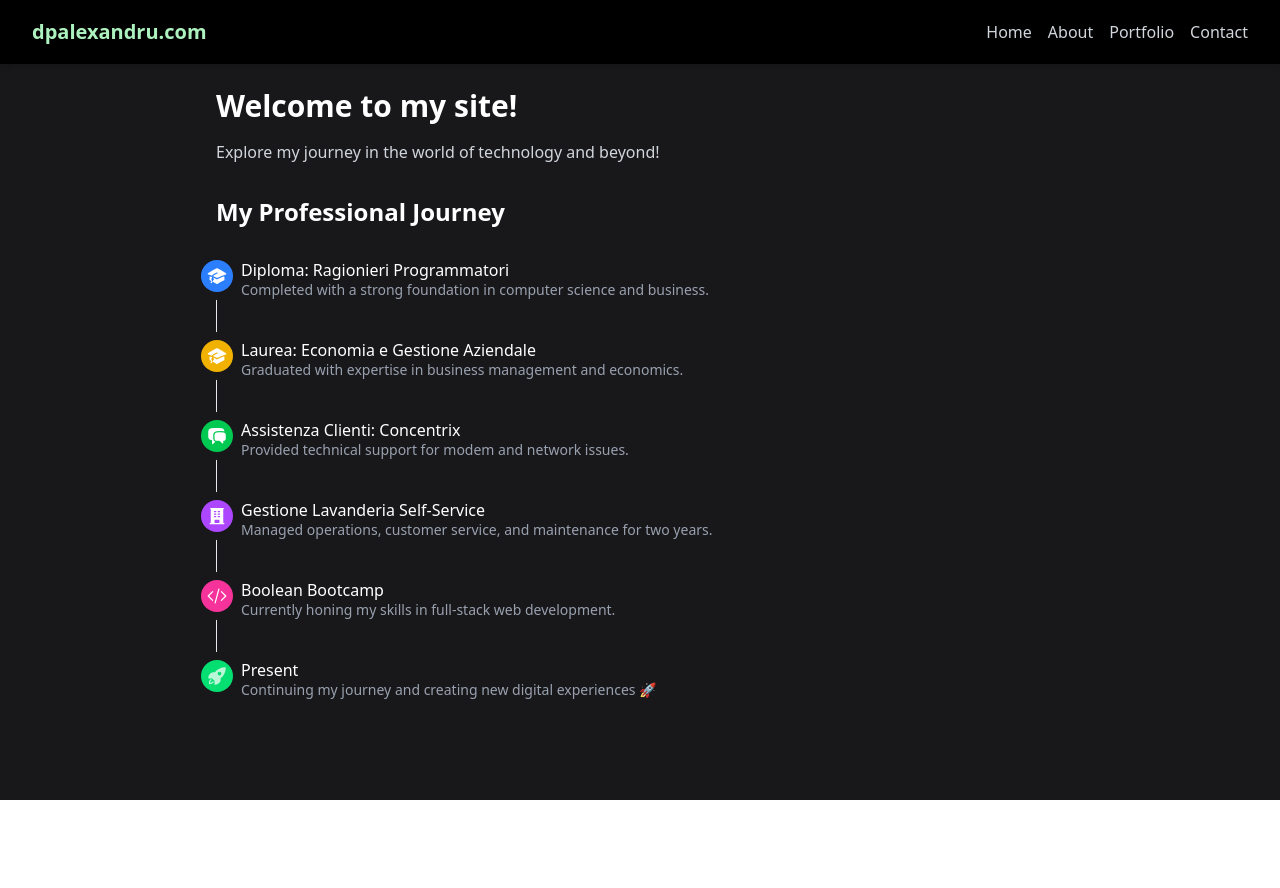
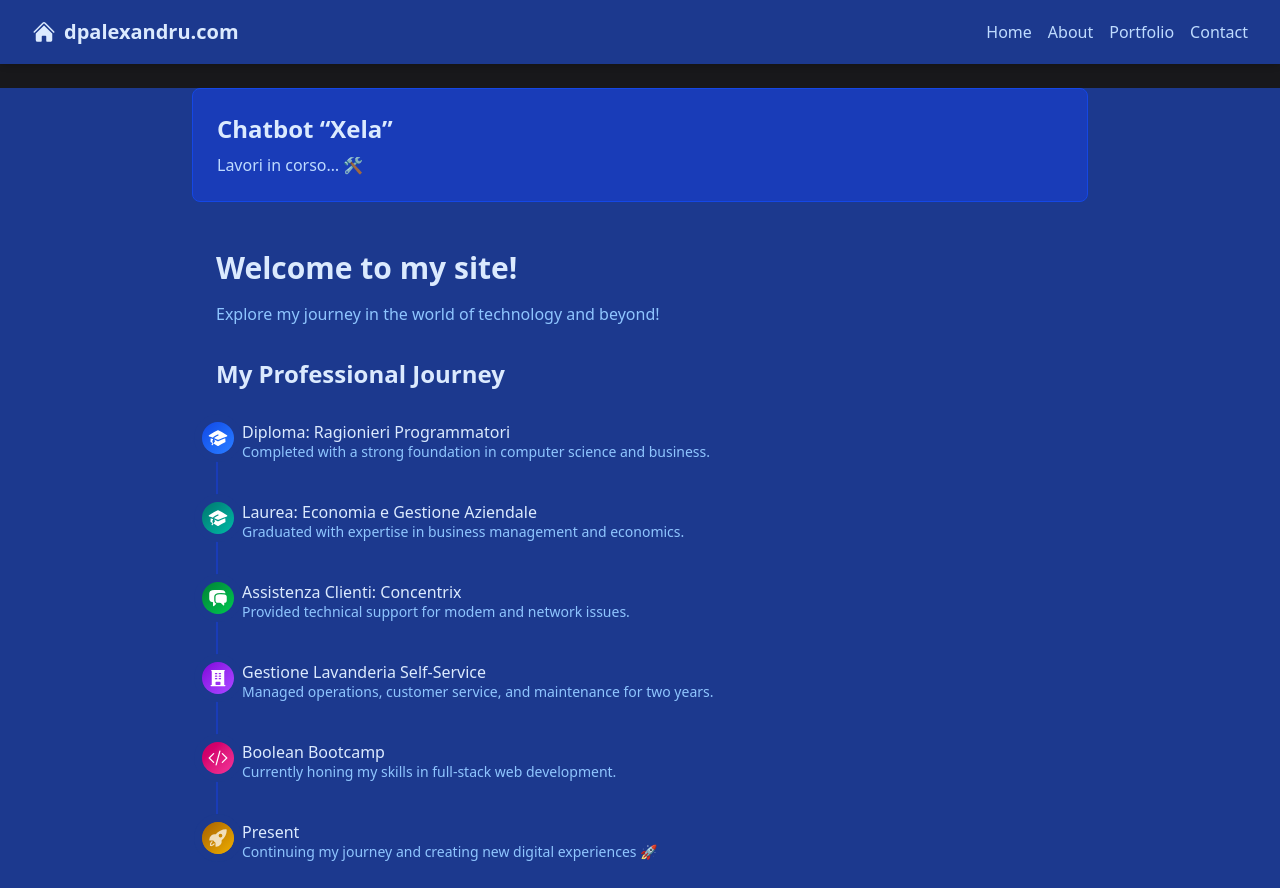
Before and after one commit to dpalexandru/dpalexandru.com, a React (Vite) app: page / in a window 1280 px wide. Before the commit the page ends 800 px from the top, so only its background shows below. Built offline with nearby package versions, Linux system fonts and the light colour scheme.

Commit message:
aggiunto sfondo blu e futuri lavori xela

```diff
--- a/src/components/Home.jsx
+++ b/src/components/Home.jsx
@@ -1,62 +1,89 @@
-// src/pages/Home.jsx
-import { AcademicCapIcon, BriefcaseIcon, ChatBubbleLeftRightIcon, BuildingOfficeIcon, CodeBracketIcon, RocketLaunchIcon } from '@heroicons/react/24/solid';
+// src/components/Home.jsx
+import React from 'react';
+import Xela from './Xela';
+import {
+  AcademicCapIcon,
+  ChatBubbleLeftRightIcon,
+  BuildingOfficeIcon,
+  CodeBracketIcon,
+  RocketLaunchIcon,
+} from '@heroicons/react/24/solid';
 
 const Home = () => {
   return (
-    <div className="p-6 max-w-4xl mx-auto text-white">
+    <div className="bg-blue-900 text-blue-100 min-h-screen">
+      {/* 1️⃣ Qui mettiamo Xela subito sotto la Navbar */}
+      <Xela />
+
+      {/* 2️⃣ Il contenuto “storico” della Home (timeline, etc.) */}
+      <div className="p-6 max-w-4xl mx-auto">
         <h1 className="text-3xl font-bold mb-4">Welcome to my site!</h1>
-      <p className="mb-8 text-gray-300">Explore my journey in the world of technology and beyond!</p>
+        <p className="mb-8 text-blue-300">
+          Explore my journey in the world of technology and beyond!
+        </p>
 
         {/* Timeline Professionale */}
         <section>
-        <h2 className="text-2xl font-bold mb-8">My Professional Journey</h2>
-        <ol className="relative border-l border-gray-200 dark:border-gray-700">
+          <h2 className="text-2xl font-bold mb-8 text-blue-100">My Professional Journey</h2>
+          <ol className="relative border-l-2 border-blue-800">
             <li className="mb-10 ml-6">
-            <span className="absolute flex items-center justify-center w-8 h-8 bg-blue-500 rounded-full -left-4 ring-8 ring-zinc-900 ">
+              <span className="absolute flex items-center justify-center w-8 h-8 bg-gradient-to-br from-blue-700 to-blue-500 rounded-full -left-4 ring-8 ring-blue-900">
                 <AcademicCapIcon className="w-5 h-5 text-white" />
               </span>
               <h3 className="font-medium leading-tight">Diploma: Ragionieri Programmatori</h3>
-            <p className="text-sm text-gray-400">Completed with a strong foundation in computer science and business.</p>
+              <p className="text-sm text-blue-300">
+                Completed with a strong foundation in computer science and business.
+              </p>
             </li>
             <li className="mb-10 ml-6">
-            <span className="absolute flex items-center justify-center w-8 h-8 bg-yellow-500 rounded-full -left-4 ring-8 ring-zinc-900">
+              <span className="absolute flex items-center justify-center w-8 h-8 bg-gradient-to-br from-teal-700 to-teal-500 rounded-full -left-4 ring-8 ring-blue-900">
                 <AcademicCapIcon className="w-5 h-5 text-white" />
               </span>
               <h3 className="font-medium leading-tight">Laurea: Economia e Gestione Aziendale</h3>
-            <p className="text-sm text-gray-400">Graduated with expertise in business management and economics.</p>
+              <p className="text-sm text-blue-300">
+                Graduated with expertise in business management and economics.
+              </p>
             </li>
             <li className="mb-10 ml-6">
-            <span className="absolute flex items-center justify-center w-8 h-8 bg-green-500 rounded-full -left-4 ring-8 ring-zinc-900">
+              <span className="absolute flex items-center justify-center w-8 h-8 bg-gradient-to-br from-green-700 to-green-500 rounded-full -left-4 ring-8 ring-blue-900">
                 <ChatBubbleLeftRightIcon className="w-5 h-5 text-white" />
               </span>
               <h3 className="font-medium leading-tight">Assistenza Clienti: Concentrix</h3>
-            <p className="text-sm text-gray-400">Provided technical support for modem and network issues.</p>
+              <p className="text-sm text-blue-300">
+                Provided technical support for modem and network issues.
+              </p>
             </li>
             <li className="mb-10 ml-6">
-            <span className="absolute flex items-center justify-center w-8 h-8 bg-purple-500 rounded-full -left-4 ring-8 ring-zinc-900">
+              <span className="absolute flex items-center justify-center w-8 h-8 bg-gradient-to-br from-purple-700 to-purple-500 rounded-full -left-4 ring-8 ring-blue-900">
                 <BuildingOfficeIcon className="w-5 h-5 text-white" />
               </span>
               <h3 className="font-medium leading-tight">Gestione Lavanderia Self-Service</h3>
-            <p className="text-sm text-gray-400">Managed operations, customer service, and maintenance for two years.</p>
+              <p className="text-sm text-blue-300">
+                Managed operations, customer service, and maintenance for two years.
+              </p>
             </li>
             <li className="mb-10 ml-6">
-            <span className="absolute flex items-center justify-center w-8 h-8 bg-pink-500 rounded-full -left-4 ring-8 ring-zinc-900">
+              <span className="absolute flex items-center justify-center w-8 h-8 bg-gradient-to-br from-pink-700 to-pink-500 rounded-full -left-4 ring-8 ring-blue-900">
                 <CodeBracketIcon className="w-5 h-5 text-white" />
               </span>
               <h3 className="font-medium leading-tight">Boolean Bootcamp</h3>
-            <p className="text-sm text-gray-400">Currently honing my skills in full-stack web development.</p>
+              <p className="text-sm text-blue-300">
+                Currently honing my skills in full-stack web development.
+              </p>
             </li>
             <li className="ml-6">
-            <span className="absolute flex items-center justify-center w-8 h-8 bg-green-400 rounded-full -left-4 ring-8 ring-zinc-900 ">
-            </span>
-            <span className="absolute flex items-center justify-center w-8 h-8 bg-green-400 rounded-full -left-4 ring-8 ring-zinc-900 animate-pulse">
+              <span className="absolute flex items-center justify-center w-8 h-8 bg-gradient-to-br from-yellow-700 to-yellow-500 rounded-full -left-4 ring-8 ring-blue-900 "></span>
+              <span className="absolute flex items-center justify-center w-8 h-8 bg-gradient-to-br from-yellow-700 to-yellow-500 rounded-full -left-4 ring-8 ring-blue-900 animate-pulse">
                 <RocketLaunchIcon className="w-5 h-5 text-white" />
               </span>
               <h3 className="font-medium leading-tight">Present</h3>
-            <p className="text-sm text-gray-400">Continuing my journey and creating new digital experiences 🚀</p>
+              <p className="text-sm text-blue-300">
+                Continuing my journey and creating new digital experiences 🚀
+              </p>
             </li>
           </ol>
         </section>
+      </div>
     </div>
   );
 };
--- a/src/components/Navbar.jsx
+++ b/src/components/Navbar.jsx
@@ -1,6 +1,13 @@
 import { Link } from 'react-router-dom';
 import { useEffect, useState, useRef } from 'react';
-import { Bars3Icon, XMarkIcon } from '@heroicons/react/24/solid';
+import {
+  Bars3Icon,
+  XMarkIcon,
+  HomeIcon,
+  InformationCircleIcon,
+  FolderIcon,
+  ChatBubbleLeftRightIcon,
+} from '@heroicons/react/24/solid';
 
 const Navbar = () => {
   const initialText = "I  am a web developer";
@@ -9,11 +16,12 @@ const Navbar = () => {
   const [isFinal, setIsFinal] = useState(false);
   const [showWavingHand, setShowWavingHand] = useState(true);
   const [menuOpen, setMenuOpen] = useState(false);
-  const menuRef = useRef(); // <-- aggiunto riferimento al menu
+  const menuRef = useRef();
 
+  // Animazione typewriter
   useEffect(() => {
     let index = 0;
-    const typingSpeed = 200;
+    const typingSpeed = 150;
 
     const typewriter = setInterval(() => {
       if (index < initialText.length) {
@@ -24,7 +32,7 @@ const Navbar = () => {
         setTimeout(() => {
           setDisplayedText(finalText);
           setIsFinal(true);
-          setShowWavingHand(false); // Nasconde la mano dopo l'animazione
+          setShowWavingHand(false);
         }, 1000);
       }
     }, typingSpeed);
@@ -32,7 +40,7 @@ const Navbar = () => {
     return () => clearInterval(typewriter);
   }, []);
 
-  // Event listener per click esterno
+  // Chiusura automatica del menu se clicchi fuori
   useEffect(() => {
     const handleClickOutside = (event) => {
       if (menuRef.current && !menuRef.current.contains(event.target)) {
@@ -44,49 +52,102 @@ const Navbar = () => {
   }, [menuRef]);
 
   return (
-    <nav className="bg-black shadow-md sticky top-0 z-50">
+    <nav className="bg-blue-900 shadow-md sticky top-0 z-50">
       <div className="max-w-7xl mx-auto px-4 sm:px-6 lg:px-8">
         <div className="flex items-center justify-between h-16">
+          {/* Logo / Titolo */}
           <div className="flex-shrink-0 flex items-center space-x-2">
-            {/* Icona mano animata */}
             {showWavingHand && (
               <span className="text-2xl animate-waving-hand">👋</span>
             )}
-            {/* Testo animato */}
             <Link
               to="/"
-              className={` text-xl font-bold ${isFinal ? 'text-white' : 'text-green-400'} transition-all duration-500`}
+              className={`flex items-center text-xl font-bold transition-all duration-500 ${isFinal ? 'text-blue-100' : 'text-teal-400'
+                }`}
             >
+              {isFinal && (
+                <HomeIcon className="w-6 h-6 text-blue-100 inline-block mr-2" />
+              )}
               {displayedText}
-              {!isFinal && <span className="blinking-cursor ">|</span>}
+              {!isFinal && <span className="blinking-cursor">|</span>}
             </Link>
           </div>
+
+          {/* Menu desktop */}
           <div className="hidden md:block">
             <div className="ml-10 flex items-baseline space-x-4">
-              <Link to="/" className="text-gray-300 hover:text-white">Home</Link>
-              <Link to="/about" className="text-gray-300 hover:text-white">About</Link>
-              <Link to="/portfolio" className="text-gray-300 hover:text-white">Portfolio</Link>
-              <Link to="/contact" className="text-gray-300 hover:text-white">Contact</Link>
+              <Link to="/" className="text-blue-200 hover:text-white">
+                Home
+              </Link>
+              <Link to="/about" className="text-blue-200 hover:text-white">
+                About
+              </Link>
+              <Link to="/portfolio" className="text-blue-200 hover:text-white">
+                Portfolio
+              </Link>
+              <Link to="/contact" className="text-blue-200 hover:text-white">
+                Contact
+              </Link>
             </div>
           </div>
 
-          {/* Bottone hamburger */}
+          {/* Bottone hamburger mobile */}
           <div className="md:hidden">
-            <button onClick={() => setMenuOpen(!menuOpen)} className="text-white">
-              {menuOpen ? <XMarkIcon className="w-6 h-6" /> : <Bars3Icon className="w-6 h-6" />}
+            <button
+              onClick={() => setMenuOpen(!menuOpen)}
+              className="text-blue-100 focus:outline-none"
+            >
+              {menuOpen ? (
+                <XMarkIcon className="w-6 h-6" />
+              ) : (
+                <Bars3Icon className="w-6 h-6" />
+              )}
             </button>
           </div>
         </div>
       </div>
 
-      {/* Menu mobile */}
+      {/* Menu mobile (aperto solo se menuOpen = true) */}
       {menuOpen && (
-        <div ref={menuRef} className="md:hidden bg-black text-white p-4 space-y-4 absolute top-16 left-0 w-full z-50 transition duration-500">
-          <Link to="/" onClick={() => setMenuOpen(false)} className="block">Home</Link>
-          <Link to="/about" onClick={() => setMenuOpen(false)} className="block">About</Link>
-          <Link to="/portfolio" onClick={() => setMenuOpen(false)} className="block">Portfolio</Link>
-          <Link to="/contact" onClick={() => setMenuOpen(false)} className="block">Contact</Link>
-          <button onClick={() => setMenuOpen(false)} className="w-full text-left">Close Menu</button>
+        <div
+          ref={menuRef}
+          className="md:hidden bg-blue-900 text-blue-100 p-4 space-y-4 absolute top-16 left-0 w-full z-50 transition duration-500"
+        >
+          <Link
+            to="/"
+            onClick={() => setMenuOpen(false)}
+            className="flex items-center space-x-2 hover:text-white"
+          >
+            <HomeIcon className="w-5 h-5 text-blue-100" />
+            <span>Home</span>
+          </Link>
+
+          <Link
+            to="/about"
+            onClick={() => setMenuOpen(false)}
+            className="flex items-center space-x-2 hover:text-white"
+          >
+            <InformationCircleIcon className="w-5 h-5 text-blue-100" />
+            <span>About</span>
+          </Link>
+
+          <Link
+            to="/portfolio"
+            onClick={() => setMenuOpen(false)}
+            className="flex items-center space-x-2 hover:text-white"
+          >
+            <FolderIcon className="w-5 h-5 text-blue-100" />
+            <span>Portfolio</span>
+          </Link>
+
+          <Link
+            to="/contact"
+            onClick={() => setMenuOpen(false)}
+            className="flex items-center space-x-2 hover:text-white"
+          >
+            <ChatBubbleLeftRightIcon className="w-5 h-5 text-blue-100" />
+            <span>Contact</span>
+          </Link>
         </div>
       )}
     </nav>
--- /dev/null
+++ b/src/components/Xela.jsx
@@ -0,0 +1,12 @@
+import React from 'react';
+
+const Xela = () => {
+  return (
+    <div className="max-w-4xl mx-auto bg-blue-800 text-blue-100 rounded-lg p-6 my-6 border border-blue-700">
+      <h2 className="text-2xl font-bold mb-2">Chatbot “Xela”</h2>
+      <p className="text-blue-200">Lavori in corso… 🛠️</p>
+    </div>
+  );
+};
+
+export default Xela;
```
Lines whose indentation alone changed are shown as unchanged.
